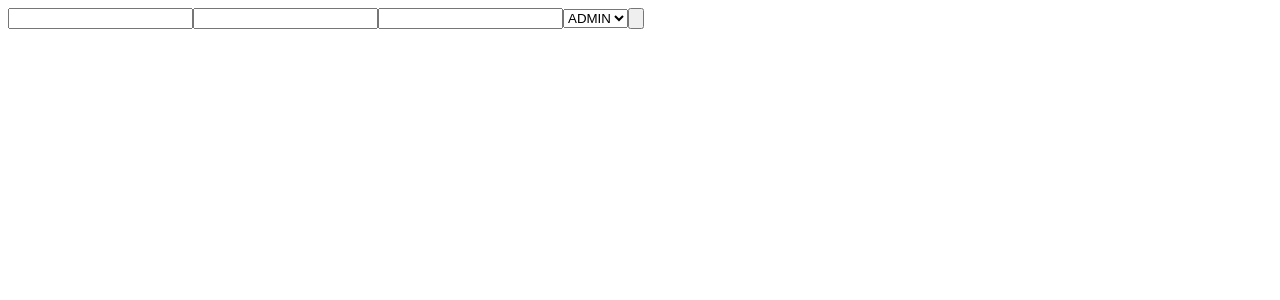
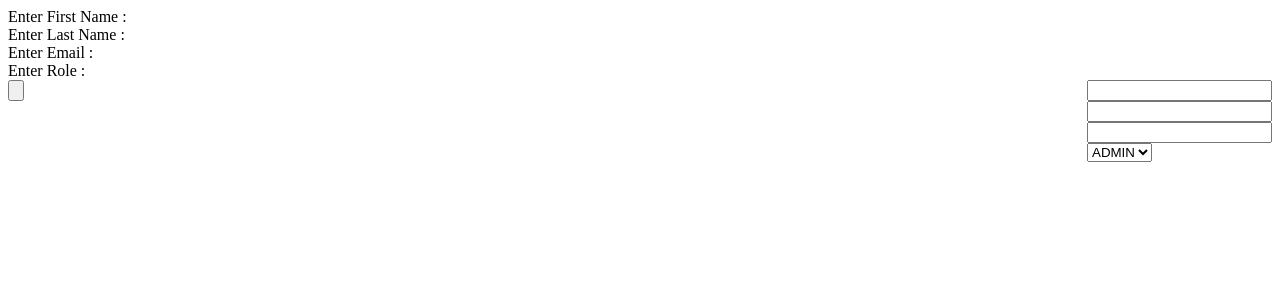
Before and after one commit to SuprasannaBhaumik/knowledgehub, a React (Create React App) app: page / in a window 1280 px wide. Shown: the top 300 px of the page. Built offline with nearby package versions, Linux system fonts and the light colour scheme.

Commit message:
with redux tools enabled and some structural changes for registration page

```diff
--- a/src/index.tsx
+++ b/src/index.tsx
@@ -14,7 +14,7 @@ import thunk from 'redux-thunk';
 // middleware examples are thunk, createlogger
 const composeEnhancers = (window as any).__REDUX_DEVTOOLS_EXTENSION_COMPOSE__ || compose;
 
-const store = createStore( rootReducer, applyMiddleware(createLogger(), thunk));
+const store = createStore( rootReducer, composeEnhancers(applyMiddleware(createLogger(), thunk)));
 
 ReactDOM.render(
 
--- a/src/register/view/Register.tsx
+++ b/src/register/view/Register.tsx
@@ -73,15 +73,37 @@ class Register extends React.Component<Props, InternalState>{
 		const {registrationStatus} = this.props;
 		return (
 			<>
-			{ !registrationStatus && <div>
+			{ !registrationStatus &&
+			<div>
+				<div>
+					<div>
+						<div><span>Enter First Name : </span></div>
+						<div><span>Enter Last Name : </span></div>
+						<div><span>Enter Email : </span></div>
+						<div><span>Enter Role : </span></div>
+					</div>
+					<div style={{float:"right"}}>
+						<div>
 							<input type="text" value={this.state.first_name} onChange={this.handleFirstName}/>
+						</div>
+						<div>
 							<input type="text" value={this.state.last_name} onChange={this.handleLastName}/>
+						</div>
+						<div>
 							<input type="text" value={this.state.email} onChange={this.handleEmail}/>
+						</div>
+						<div>
 							<select onChange={this.handleRole}>
 								<option value="ADMIN">ADMIN</option>
 								<option value="USER">USER</option>
 							</select>
+						</div>
+
+					</div>
+				</div>
+				<div>
 					<input type="button" name="Submit" onClick={this.handleRegistration}/>
+				</div>
 			</div> }
 
 			{ registrationStatus && <span>User is registered successfully!!!</span>}
```
Lines whose indentation alone changed are shown as unchanged.
